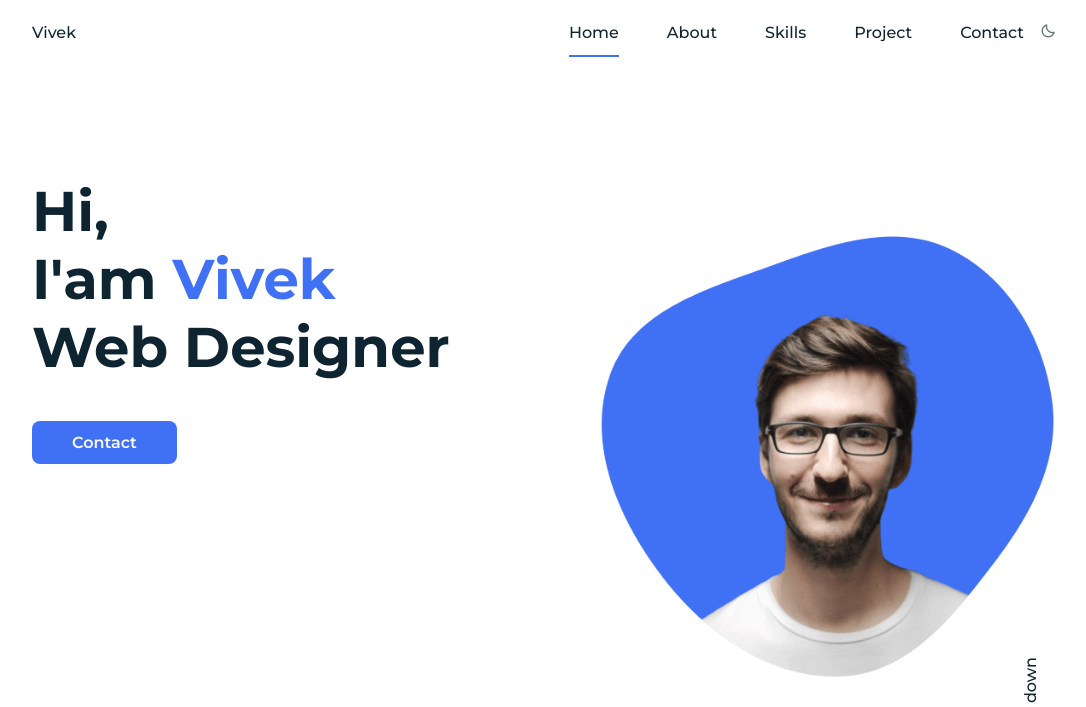
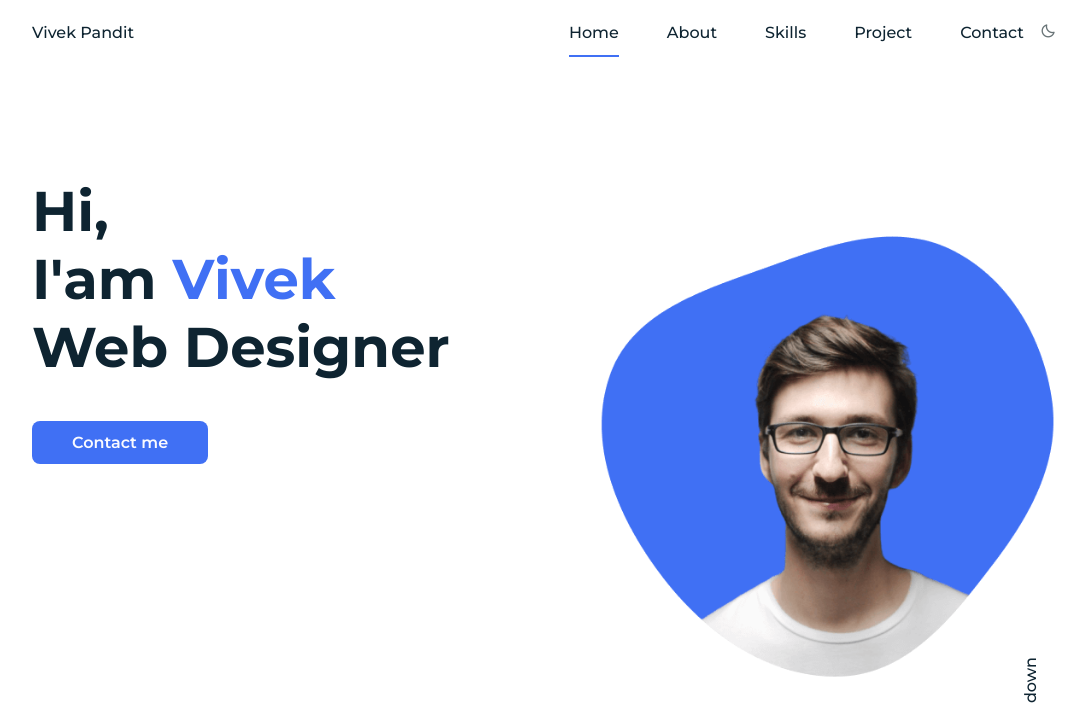
Before and after one commit to VIVEK-432/VivekPanditRes__, a plain HTML site: page index.html in a window 1280 px wide. Shown: the top 707 px of the page, without its empty margins (96-1182 px from the left). Drawn offline with nearby package versions, Linux system fonts and the light colour scheme.

Commit message:
git update

```diff
--- a/index.html
+++ b/index.html
@@ -4,7 +4,7 @@
     	<meta charset="utf-8">
       	<meta name="viewport" content="width=device-width, initial-scale=1">
 
-    	<title>PROFILICA | VIVEK </title>
+    	<title>Developer | VIVEK </title>
 
     	<!-- <link href="https://cdn.jsdelivr.net/npm/bootstrap@5.0.1/dist/css/bootstrap.min.css" rel="stylesheet" integrity="sha384-+0n0xVW2eSR5OomGNYDnhzAbDsOXxcvSN1TPprVMTNDbiYZCxYbOOl7+AMvyTG2x" crossorigin="anonymous"> -->
 
@@ -25,7 +25,7 @@
         <header class="l-header" id="header">
             <nav class="nav bd-grid">
                 <div>
-                    <a href="#" class="nav_logo">Vivek</a>
+                    <a href="#" class="nav_logo">Vivek Pandit</a>
                 </div>
 
                 <div class="nav_menu" id="nav-menu">
@@ -53,7 +53,7 @@
             		<div class="home_data">
             			<h1 class="home_title">Hi,<br>I'am <span class="home_title-color">Vivek</span><br> Web Designer</h1>
 
-            			<a href="#contact" class="button">Contact</a>
+            			<a href="#contact" class="button">Contact me</a>
             		</div>
 
                     <div class="home_conatiner db-grid">
@@ -98,7 +98,7 @@
         		<div class="skills_container bd-grid">
         			<div class="skills_box">
         				<h3 class="skills_subtitle">Profesional Skills</h3>
-        				<span class="skills_name">Html</span>
+        				<span class="skills_name">Html5</span>
         				<span class="skills_name">Css</span>
         				<span class="skills_name">Javascript</span>
         				<span class="skills_name">React.js</span>
```
